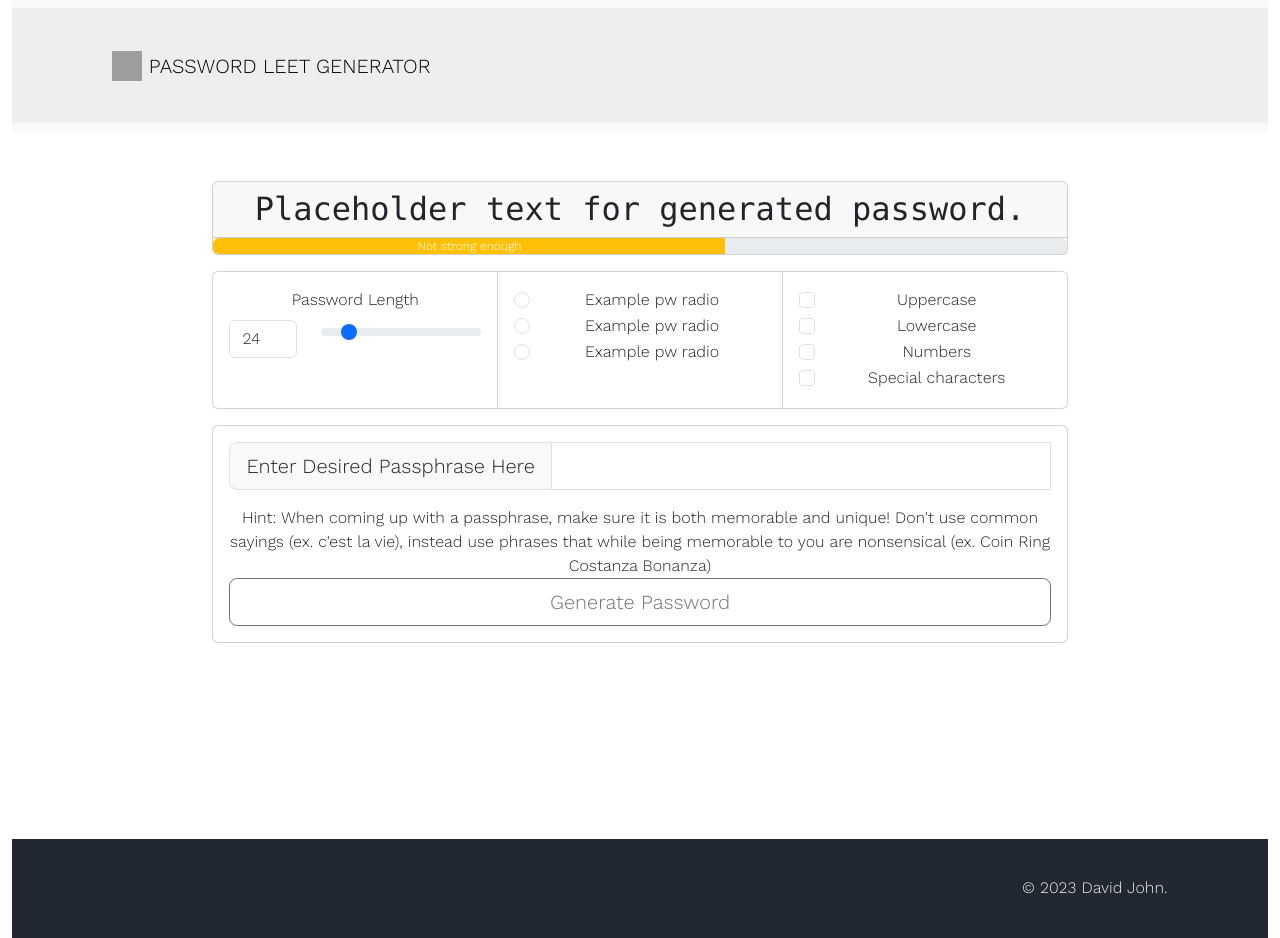
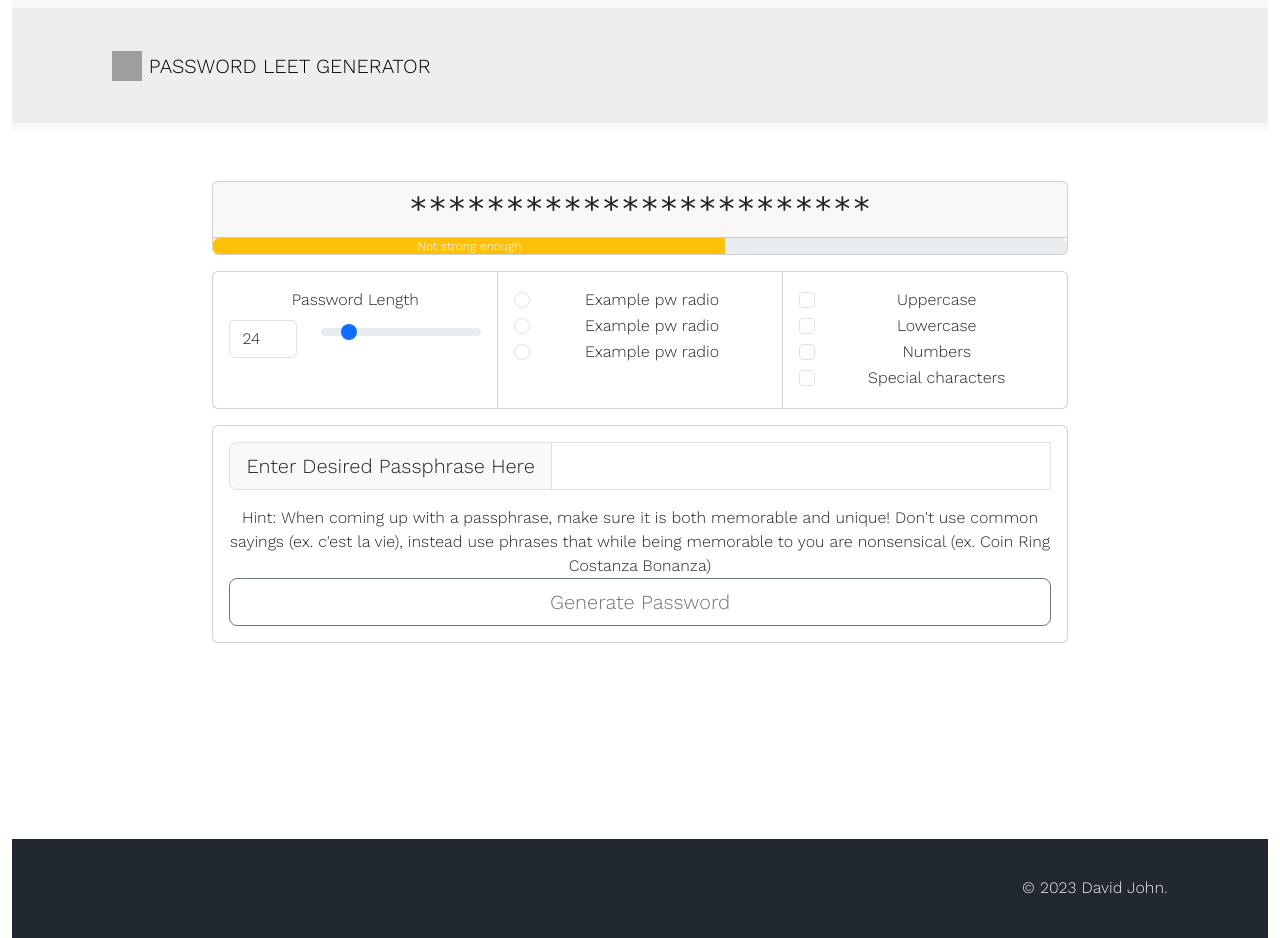
Before and after one commit to DavidJohnnnn/pwgen, a React (Create React App) app: page / in a window 1280 px wide. Built offline with nearby package versions, Linux system fonts and the light colour scheme; grey boxes are pictures that could not be loaded; a web font is replaced by a local one.

Commit message:
Made placeholder text match slider pw length

```diff
--- a/src/Components/Home.js
+++ b/src/Components/Home.js
@@ -26,7 +26,7 @@ function Home() {
     <Container style={page} fluid>
       <Form>
         <Stack gap={3}>
-          <PasswordLine />
+          <PasswordLine pwLength={pwLength}/>
           <PasswordSelectors pwLength={pwLength} setPwLength={setPwLength} />
           <PasswordInput pwLength={pwLength}/>
         </Stack>
--- a/src/Components/PasswordLine.js
+++ b/src/Components/PasswordLine.js
@@ -2,7 +2,7 @@ import { Card, ProgressBar } from 'react-bootstrap';
 
 
 
-export default function PasswordLine() {
+export default function PasswordLine({pwLength}) {
   // Includes progress bar to judge whether the password is decent or not.
   // The 'now' and 'variant' and 'label' will be based on a function that is checks whether the generated password is actually strong enough.
 
@@ -13,7 +13,7 @@ export default function PasswordLine() {
     <>
       <Card>
         <Card.Header as="h2" style={pwLine}>
-          Placeholder text for generated password.
+          {"********************************************************************************************************************************".slice(0, pwLength)}
         </Card.Header>
         <ProgressBar now={60} variant="warning" label={"Not strong enough"} />
       </Card>
```
